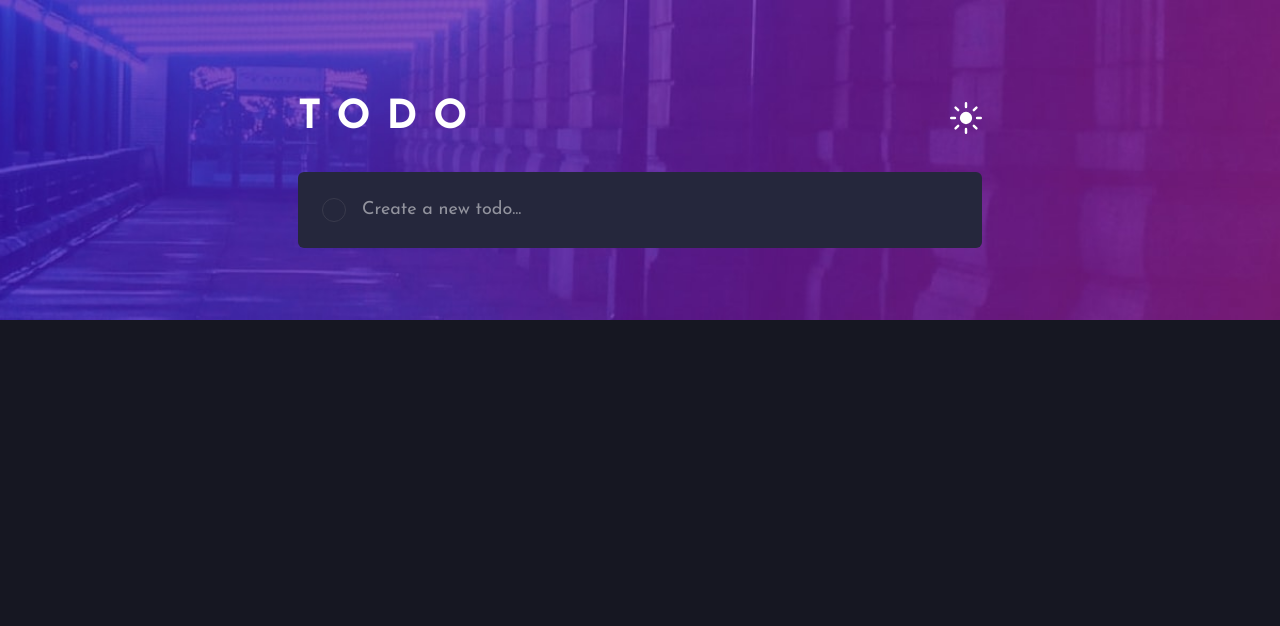
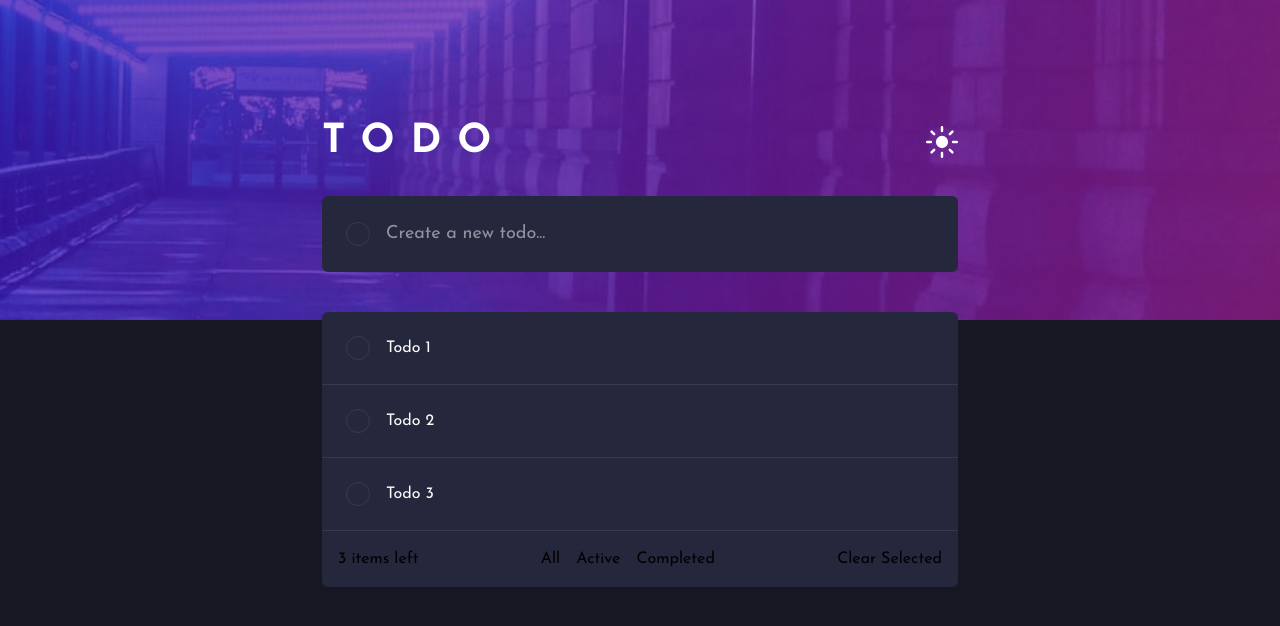
Before and after one commit to Chrysthy/react-task-manager, a React (Vite) app: page / in a window 1280 px wide. Shown: the top 626 px of the page. Built offline with nearby package versions, Linux system fonts and the light colour scheme.

Commit message:
feat: adicionar TodoList e ajustar espaçamento no componente App

```diff
--- a/src/App.tsx
+++ b/src/App.tsx
@@ -1,5 +1,7 @@
+import TodoHeader from "./components/TodoHeader";
 import TodoForm from "./components/TodoForm";
-import TodoHeader from "./components/TodoHeader";
+import TodoList from "./components/TodoList";
+
 
 function App() {
 
@@ -9,17 +11,20 @@ function App() {
 
         <div className="bg-[url('/images/bg-desktop-dark.jpg')] h-80 bg-cover bg-center">
 
-          <div className="max-w-175 m-auto p-2">
+          <div className="max-w-175 m-auto p-8">
 
             <TodoHeader />
 
-            <TodoForm/>
+            <TodoForm />
+
+            <TodoList />
 
           </div>
 
         </div>
 
       </main>
+
     </>
   )
 }
```
